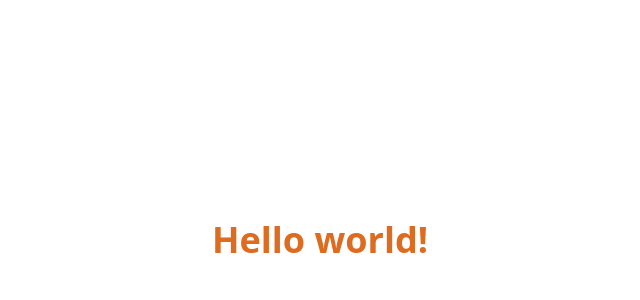
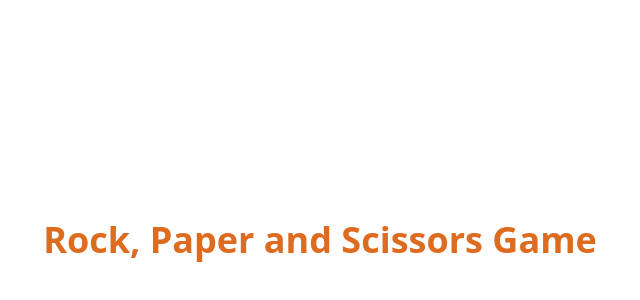
Before and after one commit to angelmtztrc/rock-paper-scissors-game, a Svelte app: page / in a window 1280 px wide. Shown: the part 160-460 px from the top of the page, without its empty margins (320-960 px from the left). Built offline with nearby package versions, Linux system fonts and the light colour scheme.

Commit message:
✨ feature(App): Adding title

```diff
--- a/src/App.svelte
+++ b/src/App.svelte
@@ -1,7 +1,7 @@
 <script>
-  export let name;
+  export let title;
 </script>
 
 <main class="min-h-screen flex justify-center items-center">
-  <h1 class="text-4xl text-orange-600 font-bold">Hello {name}!</h1>
+  <h1 class="text-4xl text-orange-600 font-bold">{title}</h1>
 </main>
--- a/src/main.js
+++ b/src/main.js
@@ -3,7 +3,7 @@ import App from './App.svelte';
 const app = new App({
   target: document.body,
   props: {
-    name: 'world'
+    title: 'Rock, Paper and Scissors Game'
   }
 });
 
```
